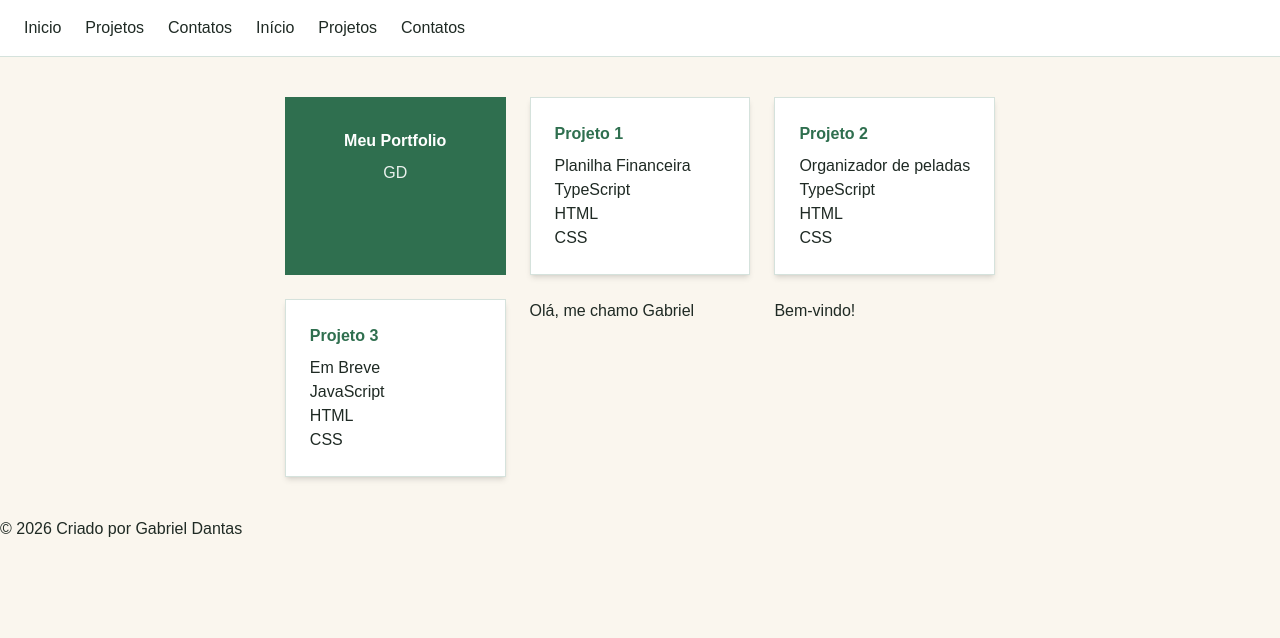
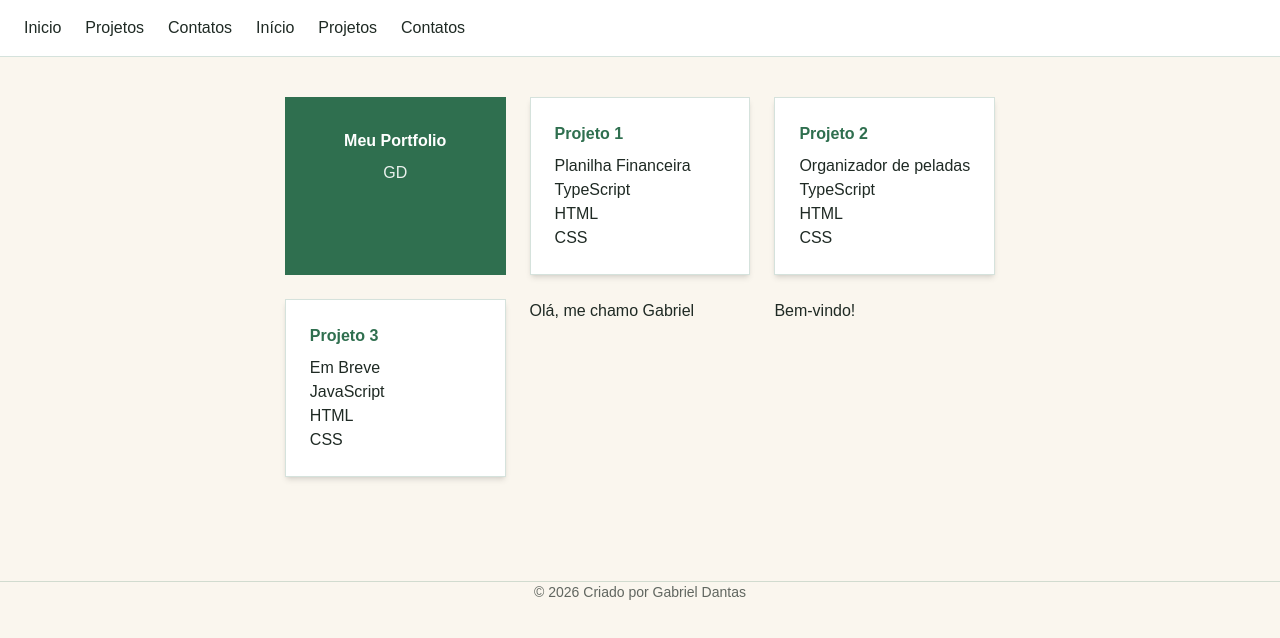
Before and after one commit to gdantas2323/meu-portfolio, a Next.js app: page / in a window 1280 px wide. Shown: the top 638 px of the page. Built offline with nearby package versions, Linux system fonts and the light colour scheme.

Commit message:
Estilização rodapé

```diff
--- a/app/componentes/Rodape.tsx
+++ b/app/componentes/Rodape.tsx
@@ -3,8 +3,9 @@ export default async function Rodape(){
     const anoAtual = new Date().getFullYear();
 
     return(
-        <footer>
-            <p>© {anoAtual} Criado por Gabriel Dantas</p>
+        <footer className="border-t border-destaque/20 mt-16">
+            <p className="max-w-4x1 mx-auto px-6 py-y text-sm text-center text-foreground/70">© {anoAtual} Criado por Gabriel Dantas
+            </p>
         </footer>
     )
 }
```
